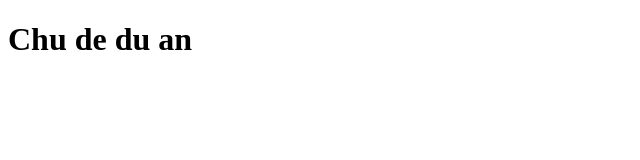
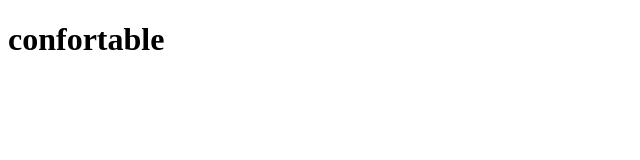
Before and after one commit to QuangDongG/VSCode, a plain HTML site: page duan.html in a window 1280 px wide. Shown: the whole page, without its empty margins (0-640 px from the left). Drawn offline with Linux system fonts and the light colour scheme.

Commit message:
first commit

```diff
--- a/index.html
+++ b/duan.html
@@ -6,6 +6,6 @@
     <title>Document</title>
   </head>
   <body>
-    <h1>Chu de du an</h1>
+    <h1>confortable</h1>
   </body>
 </html>
```
